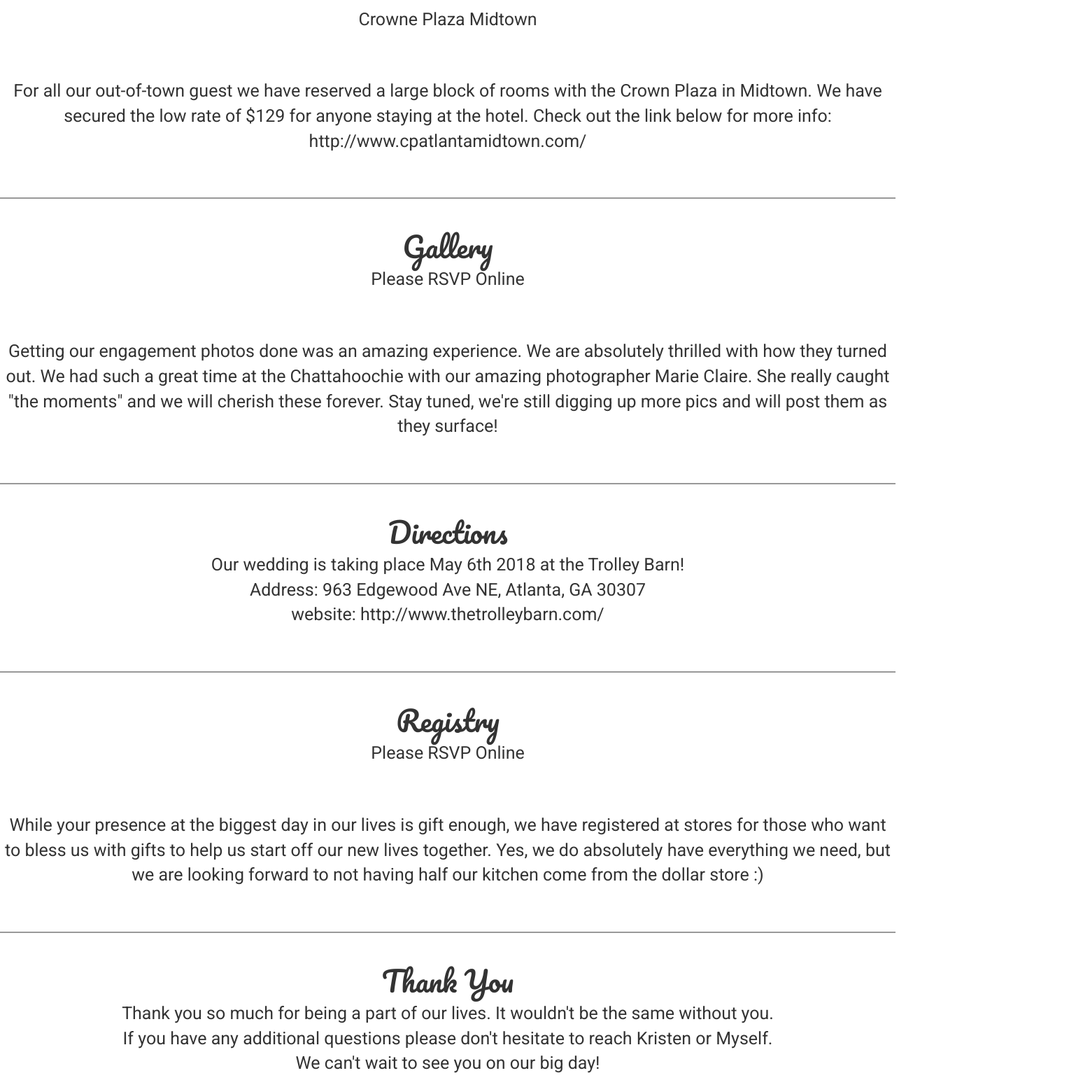
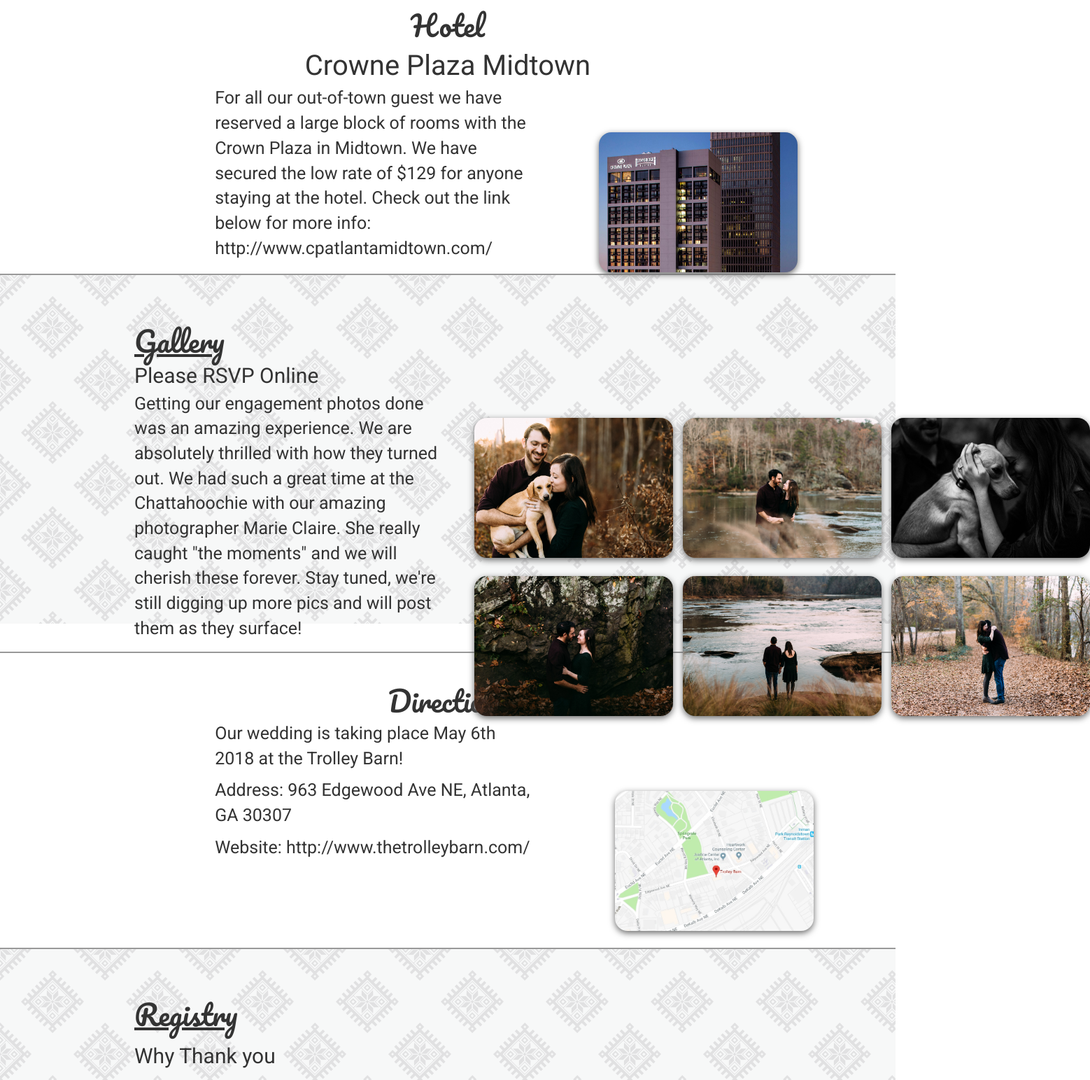
Before and after one commit to KrashDev/we-wed, a plain HTML site: page index.html in a window 1280 px wide. Shown: the part 1257-2800 px from the top of the page at 70% size, 1558 px wide, since content can reach past the window. Drawn offline with nearby package versions, Linux system fonts and the light colour scheme.

Commit message:
background patterns

```diff
--- a/index.html
+++ b/index.html
@@ -6,7 +6,7 @@
         <meta charset="UTF-8">
         <meta name="viewport" content="width=device-width, initial-scale=1.0">
         <link href="style.css" type="text/css" rel="stylesheet">
-        <!-- bootstrap -->
+        <!-- bootstrap-->
         <link rel="stylesheet" href="https://maxcdn.bootstrapcdn.com/bootstrap/3.3.7/css/bootstrap.min.css" integrity="sha384-BVYiiSIFeK1dGmJRAkycuHAHRg32OmUcww7on3RYdg4Va+PmSTsz/K68vbdEjh4u" crossorigin="anonymous">
         <!-- jquery -->
         <script src="https://code.jquery.com/jquery-3.2.1.min.js"></script>
@@ -45,73 +45,65 @@
 
         <div class="line"></div>
 
-        <!-- <div id="wedding-party">Meet the Wedding Party</div> -->
+        <div class="rsvp">
+            <div id="first">RSVP</div>
+            <div class="second">Please RSVP Online</div>
+            <div class="third">We're so excited for all the wedding events coming up, it will be great to celebrate with everyone together. If you have any questions about locations, directions or anything else, please get in touch with Kristen or I. RSVP with the links below, our website sends your RSVP's right to my phone in real time. You better be coming!
+                    <!-- <button type="button" class="btn btn-secondary">Coming</button>
+                    <button type="button" class="btn btn-primary">Not Coming</button> -->
+            </div>
+        </div>
 
-        <br>
-        <br>
-        <div id="rsvp">RSVP
-            <p class="rsvp1">Please RSVP Online</p>
-                <br>
-            <p class="rsvp2">We're so excited for all the wedding events coming up, it will be great to celebrate with everyone together. If you have any questions about locations, directions or anything else, please get in touch with Kristen or I. RSVP with the links below, our website sends your RSVP's right to my phone in real time. You better be coming!
-            </p>
+        <div class="hotel">Hotel
+            <div class="hotel1">Crowne Plaza Midtown</div>
+            <div class="hotel2">For all our out-of-town guest we have reserved a large block of rooms with the Crown Plaza in Midtown. We have secured the low rate of $129 for anyone staying at the hotel. Check out the link below for more info: http://www.cpatlantamidtown.com/
+            </div>
+
+            <img src="crown-plaza.jpg" class="hotel-directions" alt="Hotel: Crown Plaza">
+        </div>
+
+        <div class="gallery">
+            <div id="first">Gallery</div>
+            <div class="second">Please RSVP Online</div>
+            <div class="third">Getting our engagement photos done was an amazing experience. We are absolutely thrilled with how they turned out. We had such a great time at the Chattahoochie with our amazing photographer Marie Claire. She really caught "the moments" and we will cherish these forever. Stay tuned, we're still digging up more pics and will post them as they surface!
+            </div>
+
+            <div class="engagement-photos">
+                <img src="IMG_5427.jpg" class="us2" alt="">
+                <img src="IMG_5428.jpg" class="us2" alt="">
+                <img src="IMG_5430.jpg" class="us2" alt="">
+                <p></p>
+                <img src="IMG_5431.jpg" class="us2" alt="">
+                <img src="IMG_5432.jpg" class="us2" alt="">
+                <img src="IMG_5434.jpg" class="us2" alt="">
+            </div>
         </div>
 
         <br>
         <br>
 
-        <div id="hotel">Hotel
-            <p class="hotel1">Crowne Plaza Midtown</p>
-                    <br>
-            <p class="hotel2">For all our out-of-town guest we have reserved a large block of rooms with the Crown Plaza in Midtown. We have secured the low rate of $129 for anyone staying at the hotel. Check out the link below for more info: http://www.cpatlantamidtown.com/
-            </p>
+        <div class="directions">Directions
+            <div class="directions2"><p>Our wedding is taking place May 6th 2018 at the Trolley Barn!</p>
+                    <p>Address: 963 Edgewood Ave NE, Atlanta, GA 30307</p>
+                    <p>Website: http://www.thetrolleybarn.com/</p>
+
+                    <img src="map.jpg" class="map-directions" alt="Trolley Barn on map">
+            </div>
         </div>
 
-        <br>
-        <br>
-
-        <div id="gallery">Gallery
-            <p class="gallery1">Please RSVP Online</p>
-                <br>
-            <p class="gallery2">Getting our engagement photos done was an amazing experience. We are absolutely thrilled with how they turned out. We had such a great time at the Chattahoochie with our amazing photographer Marie Claire. She really caught "the moments" and we will cherish these forever. Stay tuned, we're still digging up more pics and will post them as they surface!
-            </p>
+        <div class="registry">
+            <div id="first">Registry</p></div>
+            <div class="second">Why Thank you</p></div>
+            <div class="third">While your presence at the biggest day in our lives is gift enough, we have registered at stores for those who want to bless us with gifts to help start off our new lives together. Yes, we do absolutely have everything we need, but we are looking forward to not having half our kitchen come from the dollar store :)
+            </div>
         </div>
 
+        <div class="thanks">Thank You</div>
         <br>
-        <br>
-
-        <div id="directions">Directions
-            <p class="where">Our wedding is taking place May 6th 2018 at the Trolley Barn!
-                <br>
-                    Address: 963 Edgewood Ave NE, Atlanta, GA 30307
-                <br>
-                    website: http://www.thetrolleybarn.com/
-            </p>
-        </div>
-
-        <br>
-        <br>
-
-        <div id="registry">Registry
-            <p class="registry1">Please RSVP Online</p>
-            <br>
-            <p class="registry2">While your presence at the biggest day in our lives is gift enough, we have registered at stores for those who want to bless us with gifts to help us start off our new lives together. Yes, we do absolutely have everything we need, but we are looking forward to not having half our kitchen come from the dollar store :)
-            </p>
-        </div>
-
-        <br>
-        <br>
-
-        <div id="thanks">Thank You
-            <p class="thanks1">Thank you so much for being a part of our lives. It wouldn't be the same without you.
-                <br>
-                If you have any additional questions please don't hesitate to reach Kristen or Myself.
-                <br>
-                We can't wait to see you on our big day!
-            </p>
-        </div>
-
-        <br>
-        <br>
+            <div class="thanks1"><p>Thank you so much for being a part of our lives. It wouldn't be the same without you.</p>
+                <p>If you have any additional questions please don't hesitate to reach Kristen or Myself.</p>
+                <p>We can't wait to see you on our big day!</p>
+            </div>
 
         <div id="footer"></div>
 
--- a/style.css
+++ b/style.css
@@ -123,102 +123,170 @@ hr {
     border-style: solid none;
     border-width: 20px 0;
 } */
+.btn {
+    position:relative;
+    float:right;
+    left:75%;
+    top:-167px;
+    margin-right:10px;
+}
+.rsvp {
+    margin-top:0%;
+    background-image:url("eight_horns.png");
+    width:100%;
+    height: 400px;
+}
+.rsvp1 {
+    text-align: left;
+    margin-left: 24%;
+    width: 36%;
+    font-size:30px;
+    font-family: 'Roboto', sans-serif;
+}
+.rsvp2 {
+    font-family: 'Roboto', sans-serif;
+    font-size: 25px;
+    text-align: left;
+    margin-left: 24%;
+    width: 36%;
+}
 
-#rsvp {
+.hotel {
+    padding-top:40px;
+    border-top: 2px solid #999;
+    width:100%;
+    height: 412px;
     font-family: 'Pacifico', cursive;
     font-size: 40px;
     text-align: center;
+
 }
-#rsvp1, p {
+.hotel1 {
+    font-size:30;
+    font-family: 'Roboto', sans-serif;
+}
+.hotel2 {
     font-family: 'Roboto', sans-serif;
     font-size: 25px;
-    text-align: center;
+    text-align: left;
+    margin-left: 24%;
+    width: 36%;
 }
 
-#hotel {
+.hotel-directions {
+    border-radius:18px;
+    height: 200px;
+    width: 284px;
+    position: relative;
+    top: -183px;
+    left: 28%;
+    filter: drop-shadow(0px 3px 5px #666);
+}
 
+.gallery {
     padding-top:40px;
     border-top: 2px solid #999;
+    background-image:url("eight_horns.png");
     margin-top:1%;
     width:100%;
-
-    font-family: 'Pacifico', cursive;
+    height: 500px;
+    margin-bottom:0%;
+}
+#first {
+    text-decoration: underline;
+    text-align: left;
+    margin-top:2%;
+    margin-left: 15%;
+    font-family: 'Pacifico', cursive !important;
     font-size: 40px;
-    text-align: center;
+    font-family: 'Roboto', sans-serif;
 }
-#hotel1, p {
+.second {
+    margin-left: 15%;
+    text-align: left;
+    font-size:30px;
+    font-family: 'Roboto', sans-serif;
+}
+.third {
+    margin-left: 15%;
     font-family: 'Roboto', sans-serif;
     font-size: 25px;
-    text-align: center;
+    text-align: left;
+    width: 36%;
+}
+.us2 {
+    border-radius:18px;
+    height: 200px;
+    width: 284px;
+    position: relative;
+    top: -335px;
+    margin-top: 16px;
+    margin-right: 10px;
+    left: 53%;
+    filter: drop-shadow(0px 3px 5px #666);
 }
 
-#gallery {
-
+.directions {
     padding-top:40px;
     border-top: 2px solid #999;
-    margin-top:1%;
     width:100%;
-
-    font-family: 'Pacifico', cursive;
-    font-size: 40px;
-    text-align: center;
-}
-#gallery1, p {
-    font-family: 'Roboto', sans-serif;
-    font-size: 25px;
-    text-align: center;
-}
-
-#directions {
-
-    padding-top:40px;
-    border-top: 2px solid #999;
-    margin-top:1%;
-    width:100%;
-
+    height: 410px;
     font-family: 'Pacifico', cursive;
     font-size: 40px;
     text-align: center;
 }
 
-#directions1, p {
+.directions2 {
     font-family: 'Roboto', sans-serif;
     font-size: 25px;
-    text-align: center;
+    text-align: left;
+    margin-left: 24%;
+    width: 36%;
 }
-
-#registry {
-
+.map-directions {
+    border-radius:18px;
+    height: 200px;
+    width: 284px;
+    position: relative;
+    top: -109px;
+    left: 124%;
+    filter: drop-shadow(0px 3px 5px #666);
+}
+.registry {
+    background-image:url("eight_horns.png");
     padding-top:40px;
     border-top: 2px solid #999;
     margin-top:1%;
     width:100%;
-
+    height:464px;
     font-family: 'Pacifico', cursive;
     font-size: 40px;
     text-align: center;
 }
-
-#registry1, p {
+.registry1 {
+    font-size:30;
+    font-family: 'Roboto', sans-serif;
+}
+.registry2 {
     font-family: 'Roboto', sans-serif;
     font-size: 25px;
-    text-align: center;
+    text-align: left;
+    margin-left: 24%;
+    width: 36%;
 }
 
-#thanks {
-
+.thanks {
+    text-decoration: underline;
     padding-top:40px;
     border-top: 2px solid #999;
-    margin-top:1%;
+    /* height:400px; */
     width:100%;
-
     font-family: 'Pacifico', cursive;
     font-size: 40px;
     text-align: center;
 }
-
-#thanks1, p {
+.thanks1 {
+    font-size:30px;
     font-family: 'Roboto', sans-serif;
-    font-size: 25px;
     text-align: center;
 }
```
Also changed, not shown: IMG_5425.JPG (added), IMG_5427.JPG (added), IMG_5428.JPG (added), IMG_5429.JPG (added), IMG_5430.JPG (added), IMG_5431.JPG (added), IMG_5432.JPG (added), IMG_5433.JPG (added), IMG_5434.JPG (added), crown-plaza.jpg (added), crown-plaza2.jpg (added), crown-plaza3.jpg (added), eight_horns.png (added), map.jpg (added), 2 more files.
